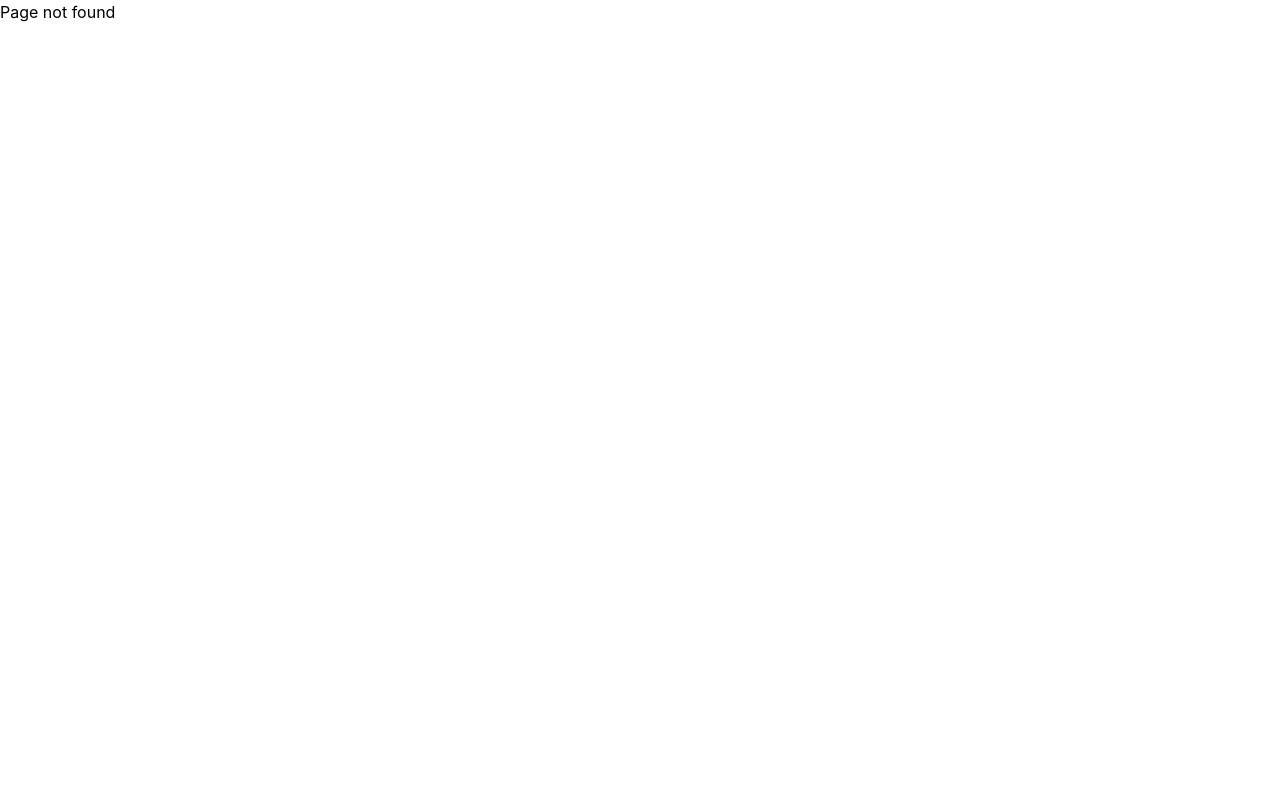
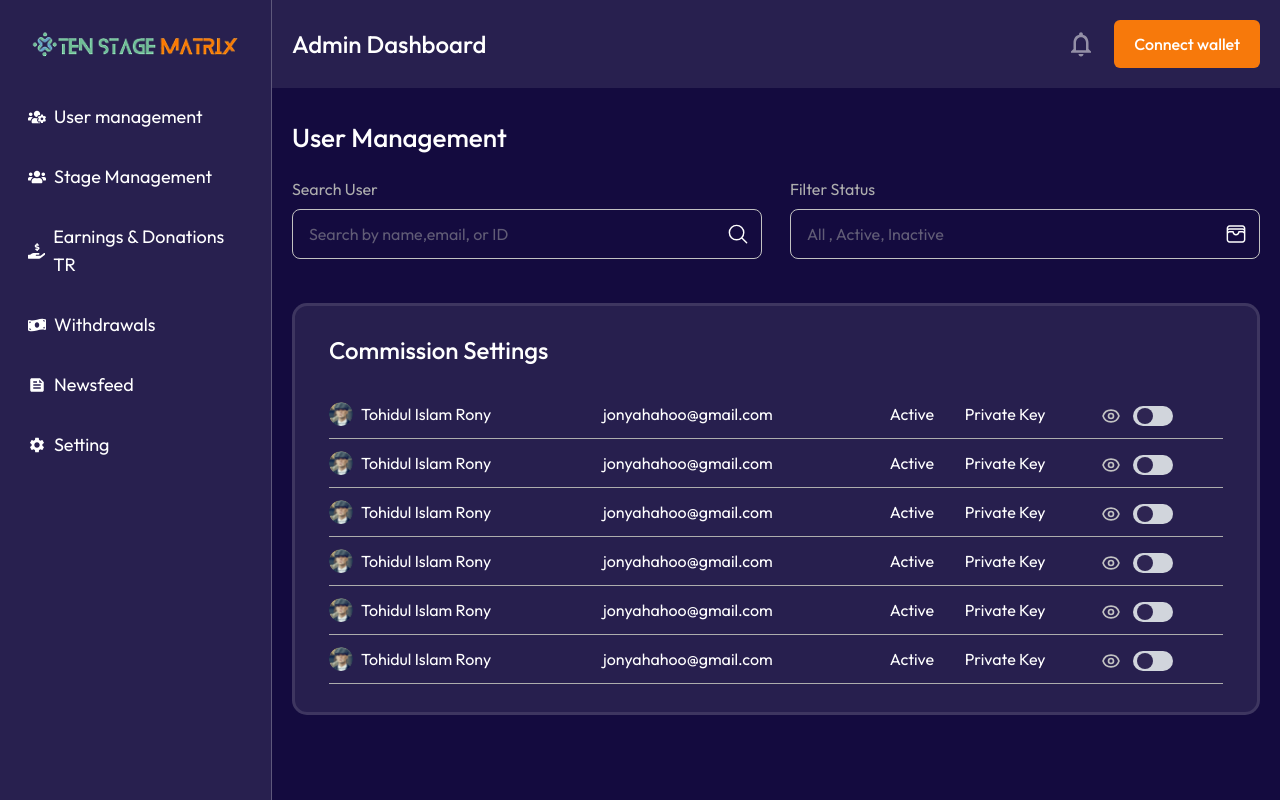
Before and after one commit to team-pr01/Ten-Stage-Matrix-Admin, a React (Vite) app: page /dashboard/user-management in a window 1280 px wide. Before the commit this address had no page. Built offline with nearby package versions, Linux system fonts and the light colour scheme.

Commit message:
Completed user management page

```diff
--- a/src/assets/index.tsx
+++ b/src/assets/index.tsx
@@ -15,6 +15,9 @@ import system from "./icons/system.png";
 import limit from "./icons/limit.png";
 import reDonation from "./icons/re-donation.png";
 import currentStage from "./icons/current-stage.png";
+import search from "./icons/search.svg";
+import filter from "./icons/filter.svg";
+import avatar from "./icons/avatar.svg";
 
 export const IMAGES = {
   logo
@@ -37,4 +40,7 @@ system,
 limit,
 reDonation,
 currentStage,
+search,
+filter,
+avatar,
 }
--- a/src/components/Dashboard/SettingsPage/AllControls/AllControls.tsx
+++ b/src/components/Dashboard/SettingsPage/AllControls/AllControls.tsx
@@ -8,7 +8,7 @@ const AllControls = () => {
       title: "USERS",
       subtitle: "Account Management",
       description: "Configure Commission Rates For Each Stage.",
-      path: "/account-management",
+      path: "/dashboard/user-management",
     },
     {
       icon: ICONS.charges,
--- /dev/null
+++ b/src/components/Dashboard/SettingsPage/UserManagementPage/CommissionSetting/CommissionSetting.tsx
@@ -0,0 +1,121 @@
+import { useState } from "react";
+import { ICONS } from "../../../../../assets";
+import { HiOutlineEye, HiOutlineEyeOff } from "react-icons/hi";
+
+const CommissionSetting = () => {
+  const recentTransactions = [
+    {
+      avatar: ICONS.avatar,
+      name: "Tohidul Islam Rony",
+      email: "jonyahahoo@gmail.com",
+      status: "Active",
+      privateKey: "123@#78953",
+    },
+    {
+      avatar: ICONS.avatar,
+      name: "Tohidul Islam Rony",
+      email: "jonyahahoo@gmail.com",
+      status: "Active",
+      privateKey: "123@#78953",
+    },
+    {
+      avatar: ICONS.avatar,
+      name: "Tohidul Islam Rony",
+      email: "jonyahahoo@gmail.com",
+      status: "Active",
+      privateKey: "123@#78953",
+    },
+    {
+      avatar: ICONS.avatar,
+      name: "Tohidul Islam Rony",
+      email: "jonyahahoo@gmail.com",
+      status: "Active",
+      privateKey: "123@#78953",
+    },
+    {
+      avatar: ICONS.avatar,
+      name: "Tohidul Islam Rony",
+      email: "jonyahahoo@gmail.com",
+      status: "Active",
+      privateKey: "123@#78953",
+    },
+    {
+      avatar: ICONS.avatar,
+      name: "Tohidul Islam Rony",
+      email: "jonyahahoo@gmail.com",
+      status: "Active",
+      privateKey: "123@#78953",
+    },
+  ];
+
+  const [isPrivateKeyVisible, setIsPrivateKeyVisible] = useState(false);
+  const [isOn, setIsOn] = useState(false);
+  return (
+    <div className="rounded-[15px] border-[3px] border-neutral-25/20 bg-neutral-30 flex flex-col py-7 px-[34px] mt-11">
+      <h1 className="text-2xl font-medium text-white">Commission Settings</h1>
+      <div className="mt-6 overflow-x-auto">
+        <table className="min-w-[600px] w-full text-white">
+          <tbody>
+            {recentTransactions.map((transaction, index) => (
+              <tr key={index} className="border-b border-neutral-110">
+                {/* Type + Icon */}
+                <td className="flex items-center gap-2 py-3 whitespace-nowrap">
+                  <img
+                    src={transaction?.avatar}
+                    alt=""
+                    className="size-6 rounded-full"
+                  />
+                  <span>{transaction?.name}</span>
+                </td>
+
+                {/* Type */}
+                <td className="py-3 whitespace-nowrap">{transaction?.email}</td>
+
+                {/* Amount */}
+                <td className="py-3 whitespace-nowrap">
+                  {transaction?.status}
+                </td>
+                <td className="py-3 whitespace-nowrap">
+                  {isPrivateKeyVisible
+                    ? transaction?.privateKey
+                    : "Private Key"}
+                </td>
+
+                {/* Info Icon */}
+                <td className="py-3 flex items-center gap-3 whitespace-nowrap">
+                  {isPrivateKeyVisible ? (
+                    <HiOutlineEyeOff
+                      onClick={() =>
+                        setIsPrivateKeyVisible(!isPrivateKeyVisible)
+                      }
+                      className="text-neutral-90 size-5 cursor-pointer"
+                    />
+                  ) : (
+                    <HiOutlineEye
+                      onClick={() =>
+                        setIsPrivateKeyVisible(!isPrivateKeyVisible)
+                      }
+                      className="text-neutral-90 size-5 cursor-pointer"
+                    />
+                  )}
+                  <div
+                    onClick={() => setIsOn(!isOn)}
+                    className={`w-10 h-5 rounded-full cursor-pointer transition-colors duration-300 px-1 flex items-center ${
+                      isOn
+                        ? "bg-primary-10 justify-end"
+                        : "bg-gray-300 justify-start"
+                    }`}
+                  >
+                    <div className="size-4 rounded-full bg-[#2E2552] transition-transform duration-300"></div>
+                  </div>
+                </td>
+              </tr>
+            ))}
+          </tbody>
+        </table>
+      </div>
+    </div>
+  );
+};
+
+export default CommissionSetting;
--- /dev/null
+++ b/src/pages/Dashboard/Settings/UserManagement/UserManagement.tsx
@@ -0,0 +1,55 @@
+import { ICONS } from "../../../../assets";
+import CommissionSetting from "../../../../components/Dashboard/SettingsPage/UserManagementPage/CommissionSetting/CommissionSetting";
+
+const UserManagement = () => {
+
+  return (
+    <div className="font-Outfit">
+      <h1 className="text-white font-medium text-[26px]">User Management</h1>
+
+      <div className="flex flex-col md:flex-row items-center gap-7 mt-5">
+        {/* Search bar */}
+        <div className="flex flex-col gap-2 w-full">
+          <label htmlFor="" className="text-neutral-85">
+            Search User
+          </label>
+          <div className="flex items-center justify-between relative">
+            <input
+              type="text"
+              placeholder="Search by name,email, or ID"
+              className={`w-full px-4 py-3 rounded-[8px] border border-neutral-90 focus:outline-none focus:border-primary-10/50 transition duration-300 text-neutral-85`}
+            />
+            <img
+              src={ICONS.search}
+              alt=""
+              className="size-6 absolute right-3"
+            />
+          </div>
+        </div>
+
+        {/* Filter */}
+        <div className="flex flex-col gap-2 w-full">
+          <label htmlFor="" className="text-neutral-85">
+            Filter Status
+          </label>
+          <div className="flex items-center justify-between relative">
+            <input
+              type="text"
+              placeholder="All , Active, Inactive"
+              className={`w-full px-4 py-3 rounded-[8px] border border-neutral-90 focus:outline-none focus:border-primary-10/50 transition duration-300 text-neutral-85`}
+            />
+            <img
+              src={ICONS.filter}
+              alt=""
+              className="size-6 absolute right-3"
+            />
+          </div>
+        </div>
+      </div>
+
+      <CommissionSetting/>
+    </div>
+  );
+};
+
+export default UserManagement;
--- a/src/routes/routes.tsx
+++ b/src/routes/routes.tsx
@@ -7,6 +7,7 @@ import DashboardHome from "../pages/Dashboard/DashboardHome/DashboardHome";
 import StateManagement from "../pages/Dashboard/StateManagement/StateManagement";
 import Withdrawals from "../pages/Dashboard/Withdrawals/Withdrawals";
 import Settings from "../pages/Dashboard/Settings/Settings";
+import UserManagement from "../pages/Dashboard/Settings/UserManagement/UserManagement";
 
 export const router = createBrowserRouter([
   {
@@ -49,6 +50,10 @@ export const router = createBrowserRouter([
         path: "setting",
         element: <Settings/>,
       },
+      {
+        path: "user-management",
+        element: <UserManagement/>,
+      },
     ],
   },
 ]);
```
Also changed, not shown: src/assets/icons/filter.svg (added), src/assets/icons/search.svg (added).
